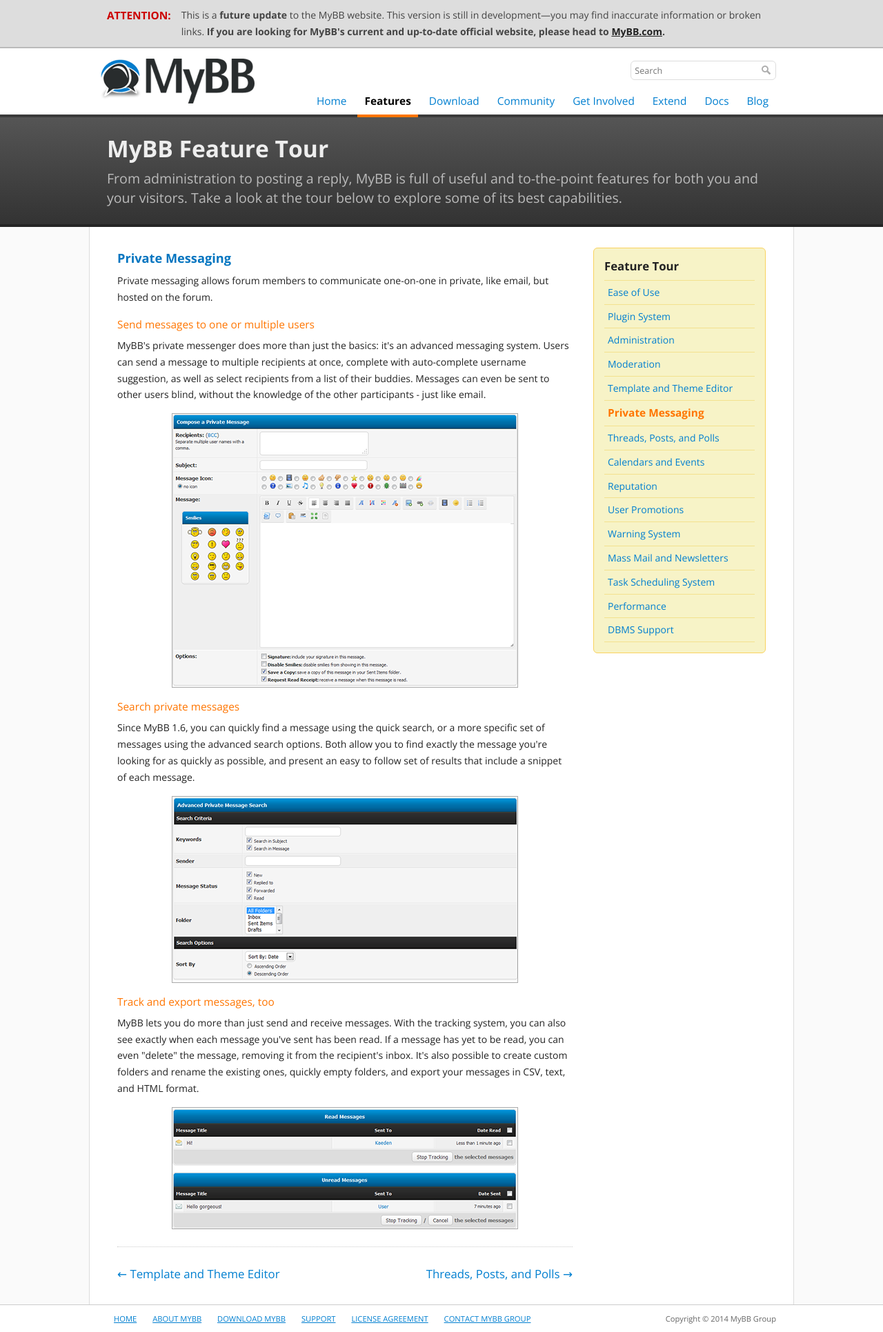
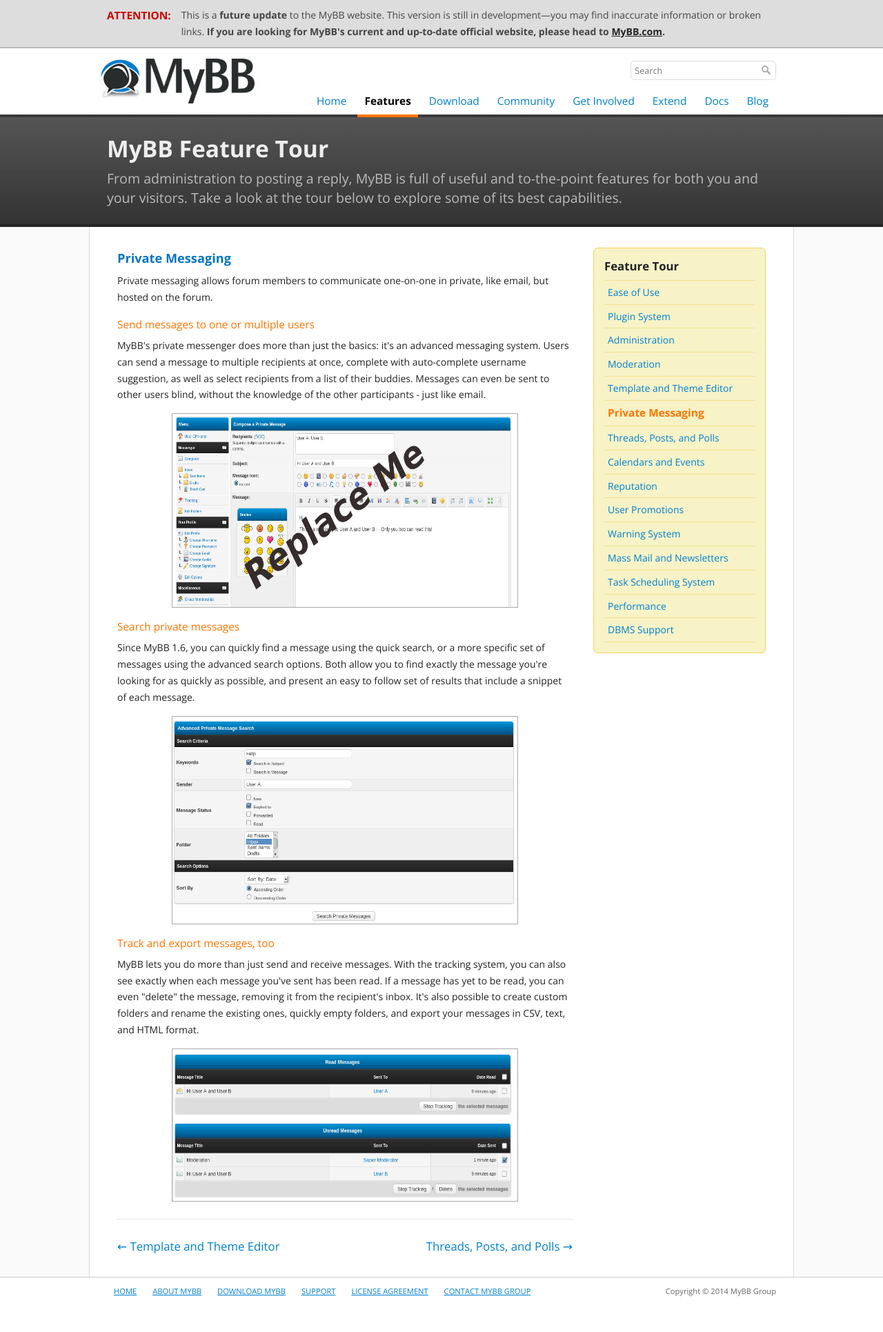
Before and after one commit to mybb/mybb.com, a Jekyll site: the page built from features/06-private-messaging.html, in a window 1280 px wide. Shown: the whole page at 69% size. Built offline with Jekyll 4.4.1, drawn with Linux system fonts in a browser that asks for light colours; nearby versions of some CDN libraries; Markdown is read by kramdown in place of the engine named in the settings; after the commit the page ends 1891 px from its top, so only the background shows below that.

Commit message:
WIP #10 Private Messaging

```diff
--- a/features/06-private-messaging.html
+++ b/features/06-private-messaging.html
@@ -13,16 +13,17 @@
 <p>
 	MyBB's private messenger does more than just the basics: it's an advanced messaging system. Users can send a message to multiple recipients at once, complete with auto-complete username suggestion, as well as select recipients from a list of their buddies. Messages can even be sent to other users blind, without the knowledge of the other participants - just like email.</p>
 
-<p class="tourScreenshot"><img alt="Compose private message" src="{{ site.baseurl }}/assets/images/tour/private-messaging/compose-pm.png" /></p>
+<p class="tourScreenshot"><a href="{{ site.baseurl }}/assets/images/tour/private-messaging/compose-pm.png" class="fancybox" title="MyBB's tried and tested PM system provides a platform for users to talk privately one-to-one, allowing for a wide range of uses."><img alt="Compose private message" src="{{ site.baseurl }}/assets/images/tour/private-messaging/compose-pm.png" width="500" height="280" /></a></p>
 
 <h2>Search private messages</h2>
 <p>
 	Since MyBB 1.6, you can quickly find a message using the quick search, or a more specific set of messages using the advanced search options. Both allow you to find exactly the message you're looking for as quickly as possible, and present an easy to follow set of results that include a snippet of each message.</p>
 
-<p class="tourScreenshot"><img alt="Search for PMs" src="{{ site.baseurl }}/assets/images/tour/private-messaging/advanced-search.png" /></p>
+<p class="tourScreenshot"><a href="{{ site.baseurl }}/assets/images/tour/private-messaging/advanced-search.png" class="fancybox" title="With MyBB's PM search feature you'll never lose track of your messages again."><img alt="Search for PMs" src="{{ site.baseurl }}/assets/images/tour/private-messaging/advanced-search.png" width="500" height="300" /></a></p>
+
 
 <h2>Track and export messages, too</h2>
 <p>
 	MyBB lets you do more than just send and receive messages. With the tracking system, you can also see exactly when each message you've sent has been read. If a message has yet to be read, you can even "delete" the message, removing it from the recipient's inbox. It's also possible to create custom folders and rename the existing ones, quickly empty folders, and export your messages in CSV, text, and HTML format.</p>
 
-<p class="tourScreenshot"><img alt="PM tracking" src="{{ site.baseurl }}/assets/images/tour/private-messaging/pm-tracking.png" /></p>
+<p class="tourScreenshot"><a href="{{ site.baseurl }}/assets/images/tour/private-messaging/pm-tracking.png" class="fancybox" title="PM tracking is perfect for making sure your messages have been read, or deleting them before the receipient has the chance."><img alt="PM tracking" src="{{ site.baseurl }}/assets/images/tour/private-messaging/pm-tracking.png" width="500" height="220" /></a></p>
```
Also changed, not shown: assets/images/tour/private-messaging/advanced-search.png, assets/images/tour/private-messaging/compose-pm.png, assets/images/tour/private-messaging/pm-tracking.png.
